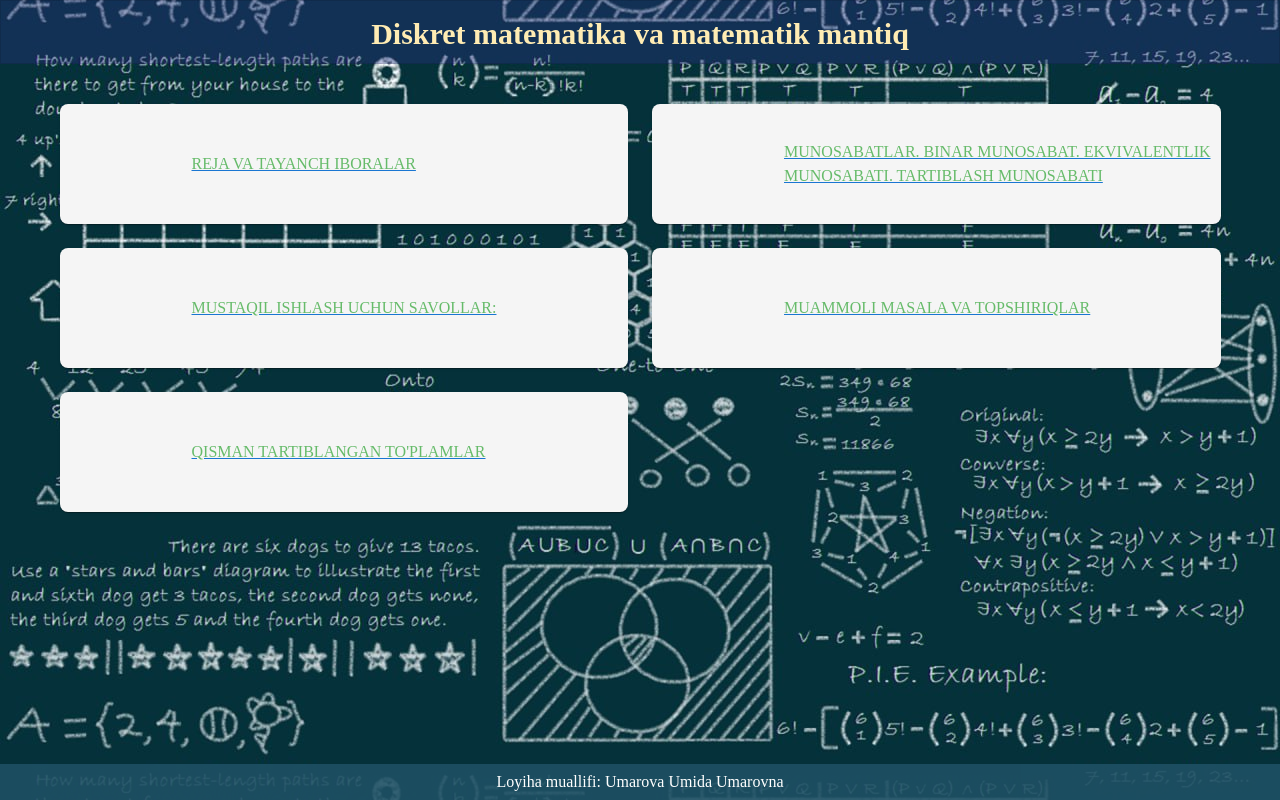
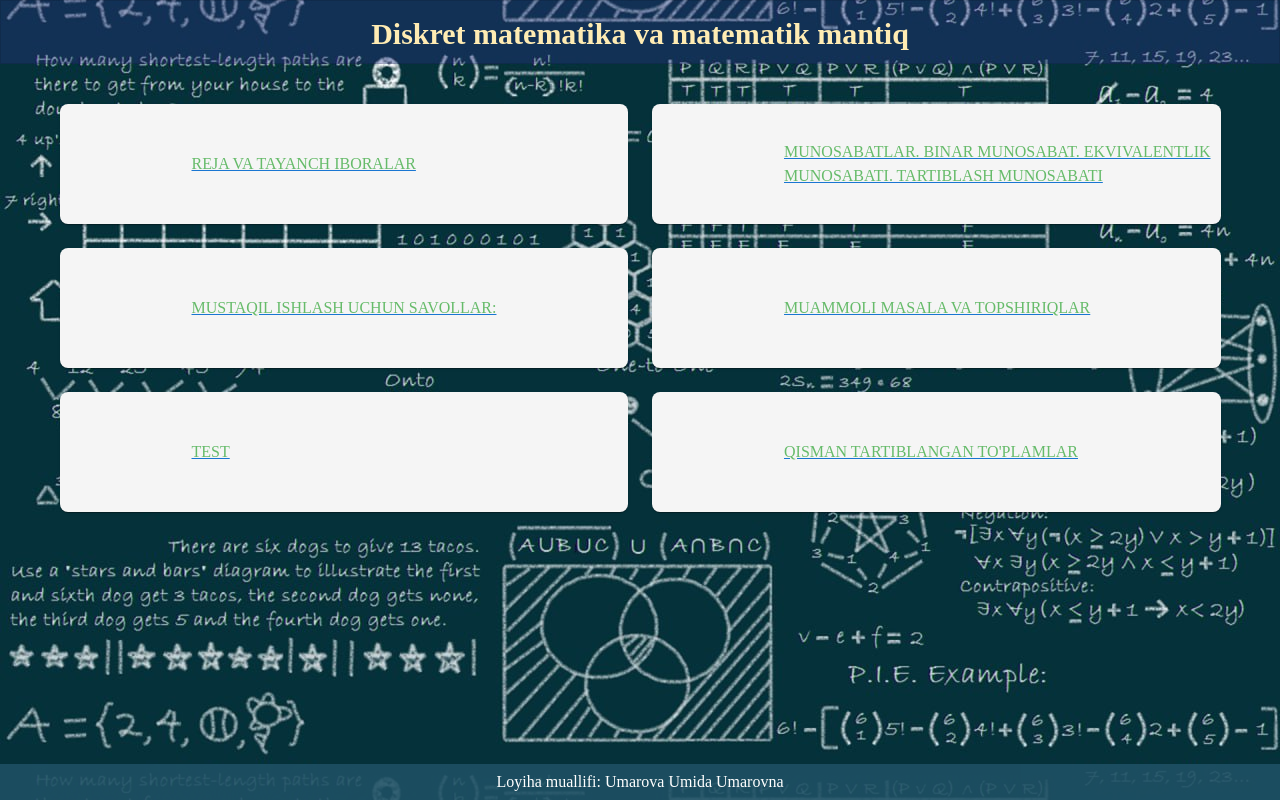
Before and after one commit to valijoncoder9085/matem-dock, a Nuxt app: page /lessons/two in a window 1280 px wide. Built offline with nearby package versions, Linux system fonts and the light colour scheme.

Commit message:
2-lesson change test

```diff
--- a/pages/lessons/two/index.vue
+++ b/pages/lessons/two/index.vue
@@ -33,6 +33,11 @@ export default {
           to: '/lessons/two/masala'
         },
         {
+          title: "Test",
+          icon: 'test',
+          to: '/lessons/two/test'
+        },
+        {
           title: "Qisman tartiblangan to'plamlar",
           icon: 'prezintatsiya',
           to: '/lessons/two/2'
```
Also changed, not shown: 1 other file (tests, documents, lock files or other folders).
